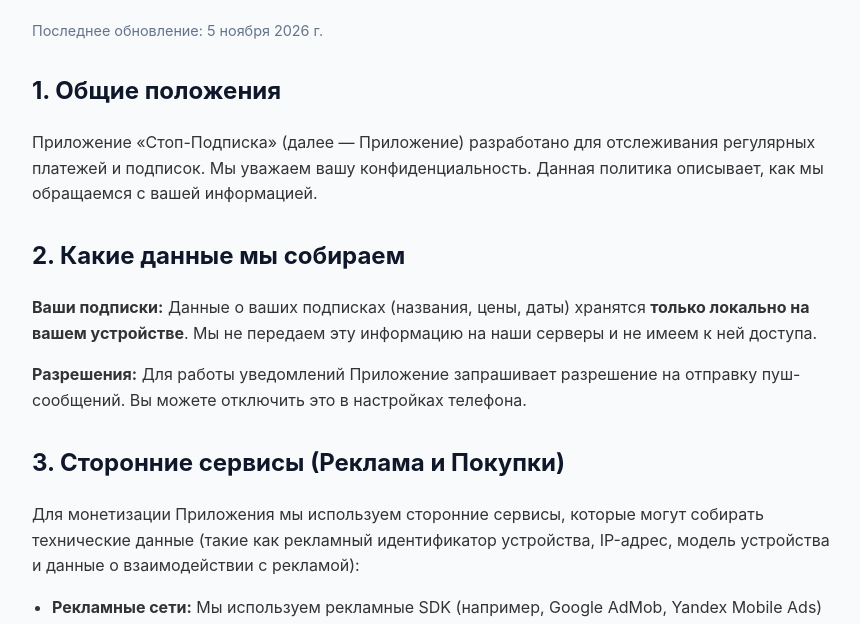
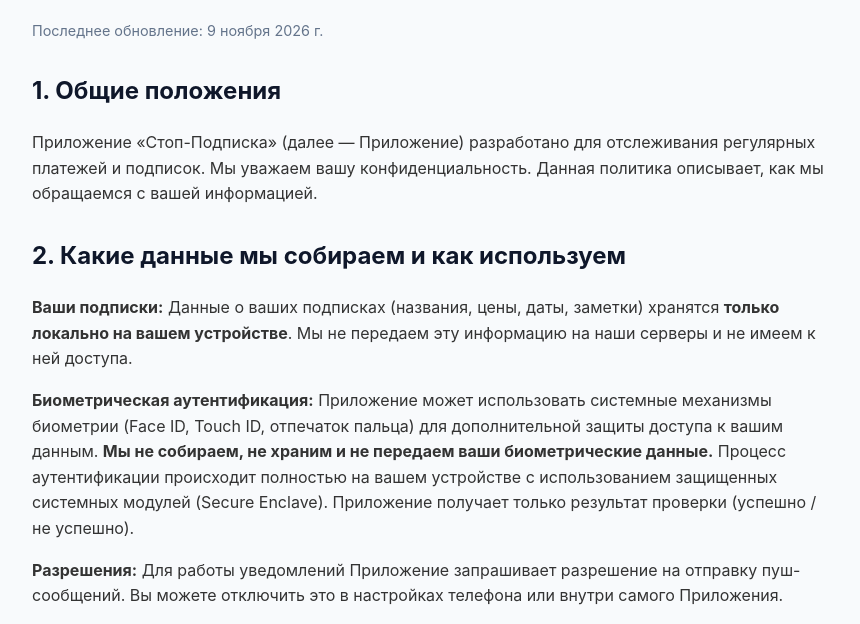
Before and after one commit to Nikolyovin/sub-stop-privacy, a plain HTML site: page index.html in a window 1280 px wide. Shown: the part 145-769 px from the top of the page, without its empty margins (208-1068 px from the left). Drawn offline with Linux system fonts and the light colour scheme.

Commit message:
Update index.html

```diff
--- a/index.html
+++ b/index.html
@@ -23,20 +23,21 @@
 </head>
 <body>
     <h1>Политика конфиденциальности приложения «Стоп-Подписка»</h1>
-    <p class="date">Последнее обновление: 5 ноября 2026 г.</p>
+    <p class="date">Последнее обновление: 9 ноября 2026 г.</p>
 
     <h2>1. Общие положения</h2>
     <p>Приложение «Стоп-Подписка» (далее — Приложение) разработано для отслеживания регулярных платежей и подписок. Мы уважаем вашу конфиденциальность. Данная политика описывает, как мы обращаемся с вашей информацией.</p>
 
-    <h2>2. Какие данные мы собираем</h2>
-    <p><strong>Ваши подписки:</strong> Данные о ваших подписках (названия, цены, даты) хранятся <strong>только локально на вашем устройстве</strong>. Мы не передаем эту информацию на наши серверы и не имеем к ней доступа.</p>
-    <p><strong>Разрешения:</strong> Для работы уведомлений Приложение запрашивает разрешение на отправку пуш-сообщений. Вы можете отключить это в настройках телефона.</p>
+    <h2>2. Какие данные мы собираем и как используем</h2>
+    <p><strong>Ваши подписки:</strong> Данные о ваших подписках (названия, цены, даты, заметки) хранятся <strong>только локально на вашем устройстве</strong>. Мы не передаем эту информацию на наши серверы и не имеем к ней доступа.</p>
+    <p><strong>Биометрическая аутентификация:</strong> Приложение может использовать системные механизмы биометрии (Face ID, Touch ID, отпечаток пальца) для дополнительной защиты доступа к вашим данным. <strong>Мы не собираем, не храним и не передаем ваши биометрические данные.</strong> Процесс аутентификации происходит полностью на вашем устройстве с использованием защищенных системных модулей (Secure Enclave). Приложение получает только результат проверки (успешно / не успешно).</p>
+    <p><strong>Разрешения:</strong> Для работы уведомлений Приложение запрашивает разрешение на отправку пуш-сообщений. Вы можете отключить это в настройках телефона или внутри самого Приложения.</p>
 
     <h2>3. Сторонние сервисы (Реклама и Покупки)</h2>
     <p>Для монетизации Приложения мы используем сторонние сервисы, которые могут собирать технические данные (такие как рекламный идентификатор устройства, IP-адрес, модель устройства и данные о взаимодействии с рекламой):</p>
     <ul>
         <li><strong>Рекламные сети:</strong> Мы используем рекламные SDK (например, Google AdMob, Yandex Mobile Ads) для показа рекламы. Вы можете отключить персонализированную рекламу в настройках вашего устройства (сбросить рекламный ID). Политика конфиденциальности Google: <a href="https://policies.google.com/privacy" target="_blank">policies.google.com/privacy</a>.</li>
-        <!-- <li><strong>Платежные системы:</strong> Если вы приобретаете Pro-версию (отключение рекламы), обработка платежа происходит через <strong>RuStore Pay</strong>. Мы не получаем и не храним данные ваших банковских карт. Политика конфиденциальности RuStore доступна на их официальном сайте.</li> -->
+        <!-- <li><strong>Платежные системы:</strong> Если вы приобретаете Pro-версию, обработка платежа происходит через <strong>RuStore Pay</strong>. Мы не получаем и не храним данные ваших банковских карт. --></li>
     </ul>
 
     <h2>4. Использование данных</h2>
```
